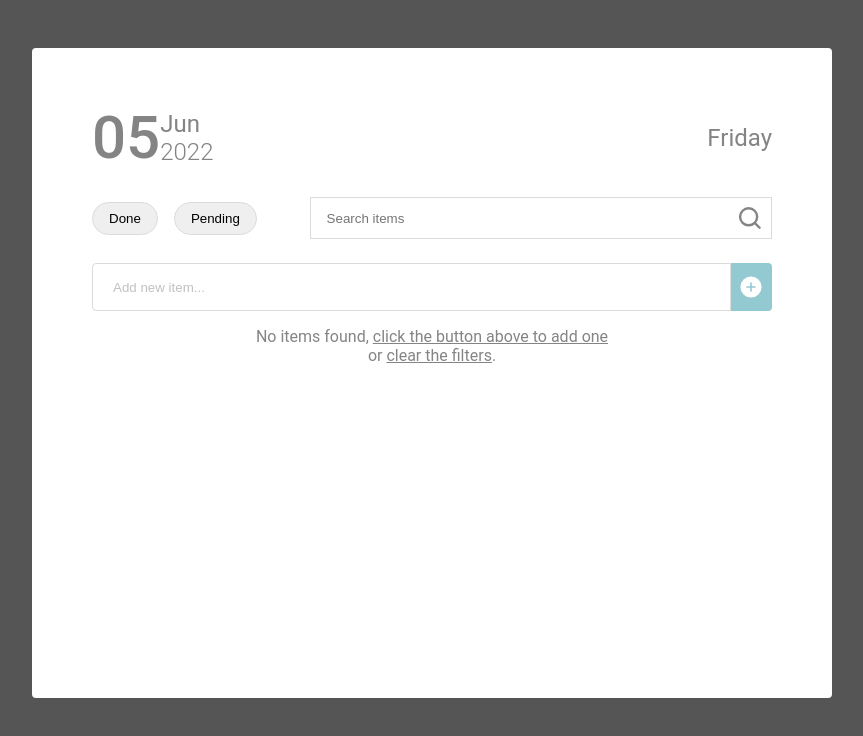
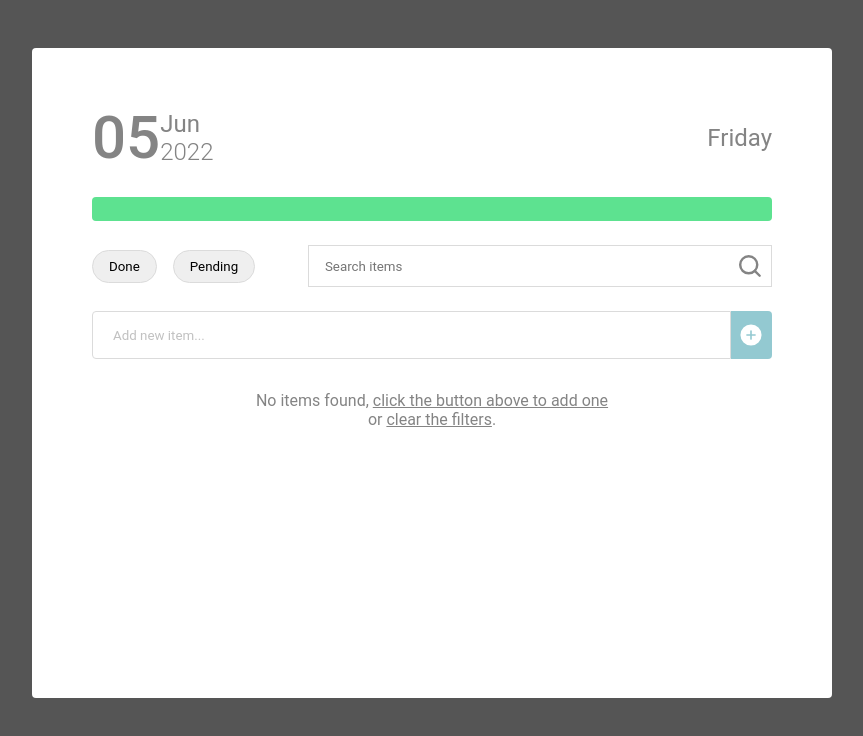
Before and after one commit to sizebay/frontend-challenge, a React (Create React App) app: page / in a window 1280 px wide. Shown: the top 736 px of the page, without its empty margins (208-1071 px from the left). Built offline with nearby package versions, Linux system fonts and the light colour scheme.

Commit message:
Create progressbar

```diff
--- a/src/Components/AddNewTodoInput/styles.tsx
+++ b/src/Components/AddNewTodoInput/styles.tsx
@@ -5,6 +5,7 @@ export const InputContainer = styled.form`
   width: 100%;
   display: flex;
   height: 48px;
+  margin-bottom: 1rem;
 
     input{
         width: 100%;
--- a/src/Components/FilterTodos/index.tsx
+++ b/src/Components/FilterTodos/index.tsx
@@ -17,9 +17,9 @@ export function FilterTodos() {
     }
 
     function searchByTags() {
-        if (searchTag === 'reset') return setTodos(allTodos)
-        if (searchTag === 'done') return setTodos(allTodos.filter(todo => todo.completed === true))
-        if (searchTag === 'pending') return setTodos(allTodos.filter(todo => todo.completed === false))
+        if (searchTag === 'reset') { return setTodos(allTodos) }
+        if (searchTag === 'done') { return setTodos(allTodos.filter(todo => todo.completed === true)) }
+        if (searchTag === 'pending') { return setTodos(allTodos.filter(todo => todo.completed === false)) }
     }
 
     useEffect(() => {
--- a/src/Components/Modal/index.tsx
+++ b/src/Components/Modal/index.tsx
@@ -2,6 +2,7 @@
 import { AddNewTodoInput } from '../AddNewTodoInput';
 import { FilterTodos } from '../FilterTodos';
 import { Header } from '../Header';
+import { ProgressBar } from '../ProgressBar';
 import { TodoList } from '../TodoList';
 import { ModalContainer } from './styles';
 
@@ -11,6 +12,7 @@ export function Modal() {
     return (
         <ModalContainer>
             <Header />
+            <ProgressBar />
             <FilterTodos />
             <AddNewTodoInput />
             <TodoList />
--- a/src/Components/Modal/styles.tsx
+++ b/src/Components/Modal/styles.tsx
@@ -8,5 +8,9 @@ export const ModalContainer = styled.main`
   background-color: ${theme.colors.white};
   border-radius: 4px;
   padding: 54px 60px;
-  overflow-y: auto;
+
+
+  @media(max-width: 800px) {
+    height: 780px;
+  }
 `;
--- /dev/null
+++ b/src/Components/ProgressBar/index.tsx
@@ -0,0 +1,32 @@
+import { useEffect, useState } from 'react';
+import { useAllTodos } from '../../Contexts/AllTodos';
+import { Progress, ProgressBarContainer } from './styles';
+
+
+interface TodosType {
+    id: number;
+    text: string;
+    completed: boolean;
+}
+
+export function ProgressBar() {
+
+    const { allTodos, todos } = useAllTodos()
+    const [doneTodos, setDoneTodos] = useState<TodosType[]>([])
+
+    function getDonePercentage() {
+        setDoneTodos(todos.filter(todo => todo.completed === true))
+    }
+
+    useEffect(() => {
+        getDonePercentage()
+    }, [todos, allTodos])
+
+    const percentage = (doneTodos.length / allTodos.length) * 100
+
+    return (
+        <ProgressBarContainer>
+            <Progress percentage={percentage} />
+        </ProgressBarContainer>
+    )
+}
--- /dev/null
+++ b/src/Components/ProgressBar/styles.tsx
@@ -0,0 +1,23 @@
+import styled from 'styled-components';
+import { theme } from '../../GlobaStyles/theme';
+
+interface ProgressType {
+    percentage: number;
+}
+
+export const ProgressBarContainer = styled.div`
+  height: 24px;
+  width: 100%;
+  background-color: ${theme.colors.gray100};
+  border-radius: 4px;
+  margin-bottom: 24px;
+  overflow: hidden;
+`;
+
+export const Progress = styled.div<ProgressType>`
+  width: ${props => props.percentage}%;
+  background-color: ${theme.colors.green500};
+  height: 100%;
+
+  transition: width 0.2s ease-in-out;
+`;
--- a/src/Components/TodoItem/index.tsx
+++ b/src/Components/TodoItem/index.tsx
@@ -5,21 +5,22 @@ import { theme } from '../../GlobaStyles/theme';
 import { ActionButtons, CompleteButton, DeleteButton, EditControls, EditInput, TodoContainer, TodoText } from './styles';
 
 interface TodoItemType {
-    id: number,
-    completed: boolean,
-    text: string,
+    todoId: number,
+    isTodoCompleted: boolean,
+    todoText: string,
 }
 
-export function TodoItem({ id, completed, text }: TodoItemType) {
+export function TodoItem({ todoId, isTodoCompleted, todoText }: TodoItemType) {
 
-    const { todos, setTodos } = useAllTodos()
+    const { todos, setTodos, setAllTodos } = useAllTodos()
     const [todoEditing, setTodoEditing] = useState<null | number>(null);
     const [isEditModeEnabled, setIsEditModeEnabled] = useState(false);
     const [editingText, setEditingText] = useState("");
 
     function deleteTodo(id: number) {
         let updatedTodos = [...todos].filter((todo) => todo.id !== id);
-        setTodos(updatedTodos);
+        setAllTodos(updatedTodos);
+        setIsEditModeEnabled(false);
     }
 
     function toggleComplete(id: number) {
@@ -30,6 +31,7 @@ export function TodoItem({ id, completed, text }: TodoItemType) {
             return todo;
         });
         setTodos(updatedTodos);
+        setIsEditModeEnabled(false);
     }
 
     function submitEdits(id: number) {
@@ -45,37 +47,37 @@ export function TodoItem({ id, completed, text }: TodoItemType) {
     }
 
     return (
-        <TodoContainer completed={completed}>
-            {id === todoEditing ? (
+        <TodoContainer completed={isTodoCompleted}>
+            {todoId === todoEditing ? (
                 <EditInput
                     type="text"
                     onChange={(e) => setEditingText(e.target.value)}
                 />
             ) : (
-                <TodoText onClick={() => { setIsEditModeEnabled(!isEditModeEnabled) }}>{text}</TodoText>
+                <TodoText onClick={() => { setIsEditModeEnabled(!isEditModeEnabled) }}>{todoText}</TodoText>
             )}
 
             {isEditModeEnabled ?
                 <ActionButtons>
-                    <DeleteButton onClick={() => deleteTodo(id)}>
+                    <DeleteButton onClick={() => deleteTodo(todoId)}>
                         <MinusCircle size={30} weight={'fill'} color={theme.colors.white} />
                     </DeleteButton>
 
                     <CompleteButton
                         type="checkbox"
                         id="completed"
-                        checked={completed}
-                        onChange={() => toggleComplete(id)}
+                        checked={isTodoCompleted}
+                        onChange={() => toggleComplete(todoId)}
                     />
                     <i><CheckCircle size={30} weight={'fill'} color={theme.colors.white} /></i>
                 </ActionButtons> : null}
 
             {isEditModeEnabled ?
                 <EditControls>
-                    {id === todoEditing ? (
-                        <button onClick={() => submitEdits(id)}>Submit Edits</button>
+                    {todoId === todoEditing ? (
+                        <button onClick={() => submitEdits(todoId)}>Submit Edits</button>
                     ) : (
-                        <button onClick={() => setTodoEditing(id)}>Edit</button>
+                        <button onClick={() => setTodoEditing(todoId)}>Edit</button>
                     )}
                 </EditControls>
                 : null
--- a/src/Components/TodoItem/styles.tsx
+++ b/src/Components/TodoItem/styles.tsx
@@ -8,7 +8,7 @@ interface TodoContainerType {
 export const TodoContainer = styled.div<TodoContainerType>`
   position: relative;
   width: 100%;
-  height: 48px;
+  min-height: 48px;
   background-color: ${theme.colors.gray100};
   border: 1px solid ${theme.colors.gray200};
   border-radius: 4px;
@@ -17,13 +17,10 @@ export const TodoContainer = styled.div<TodoContainerType>`
   padding-left: 1rem;
   justify-content: space-between;
 
-  :first-of-type{
-    margin-top: 1rem;
-  }
-
   ${props => props.completed && `
     opacity: 0.5;
     transition: opacity .2s ease-in-out;
+    z-index: 999;
   `}
 `;
 
@@ -41,7 +38,6 @@ export const Tooltip = styled.div`
   font-weight: bold;
   transition: opacity .2s ease-in-out;
   pointer-events: none;
-  z-index: 999;
 
   button{
     background-color: transparent;
@@ -120,6 +116,9 @@ export const EditControls = styled.div`
 
 export const TodoText = styled.p`
   width: calc(100% - 2rem);
+  height: 100%;
+  display: flex;
+  align-items: center;
   overflow: hidden;
   text-overflow: ellipsis;
   white-space: nowrap;
--- a/src/Components/TodoList/index.tsx
+++ b/src/Components/TodoList/index.tsx
@@ -12,9 +12,9 @@ export function TodoList() {
                 todos.map((todo) => (
                     <TodoItem
                         key={todo.id}
-                        id={todo.id}
-                        completed={todo.completed}
-                        text={todo.text}
+                        todoId={todo.id}
+                        isTodoCompleted={todo.completed}
+                        todoText={todo.text}
                     />
                 )) :
                 <DefaultText>
--- a/src/Components/TodoList/styles.tsx
+++ b/src/Components/TodoList/styles.tsx
@@ -1,4 +1,5 @@
 import styled from 'styled-components';
+import { theme } from '../../GlobaStyles/theme';
 
 export const TodoListContainer = styled.div`
   display: flex;
@@ -6,6 +7,32 @@ export const TodoListContainer = styled.div`
   align-items: center;
   gap: .5rem;
   width: 100%;
+  height: 100vh;
+  max-height: 280px;
+  overflow-y: auto;
+
+
+  /* width */
+  ::-webkit-scrollbar {
+    width: 8px;
+  }
+
+  /* Track */
+  ::-webkit-scrollbar-track {
+    background: ${theme.colors.gray100};
+  }
+
+  /* Handle */
+  ::-webkit-scrollbar-thumb {
+    background: ${theme.colors.gray500};
+    border-radius: 9px;
+  }
+
+
+  @media(max-width: 800px) {
+    max-height: 370px;
+  }
+
 `;
 
 export const DefaultText = styled.p`
--- a/src/GlobaStyles/globalStyles.tsx
+++ b/src/GlobaStyles/globalStyles.tsx
@@ -6,6 +6,7 @@ export const GlobalStyle = createGlobalStyle`
     margin: 0;
     padding: 0;
     box-sizing: border-box;
+    font-family: ${theme.font.family.roboto};
   }
   html{
     @media(max-width: 1080px){
@@ -19,7 +20,6 @@ export const GlobalStyle = createGlobalStyle`
     color: ${theme.colors.gray500};
     background: ${theme.colors.gray800};
     -webkit-font-smoothing: antialiased;
-    font-family: ${theme.font.family.roboto};
     padding: 1rem;
     padding-bottom: 70px;
     width: 100vw;
```
